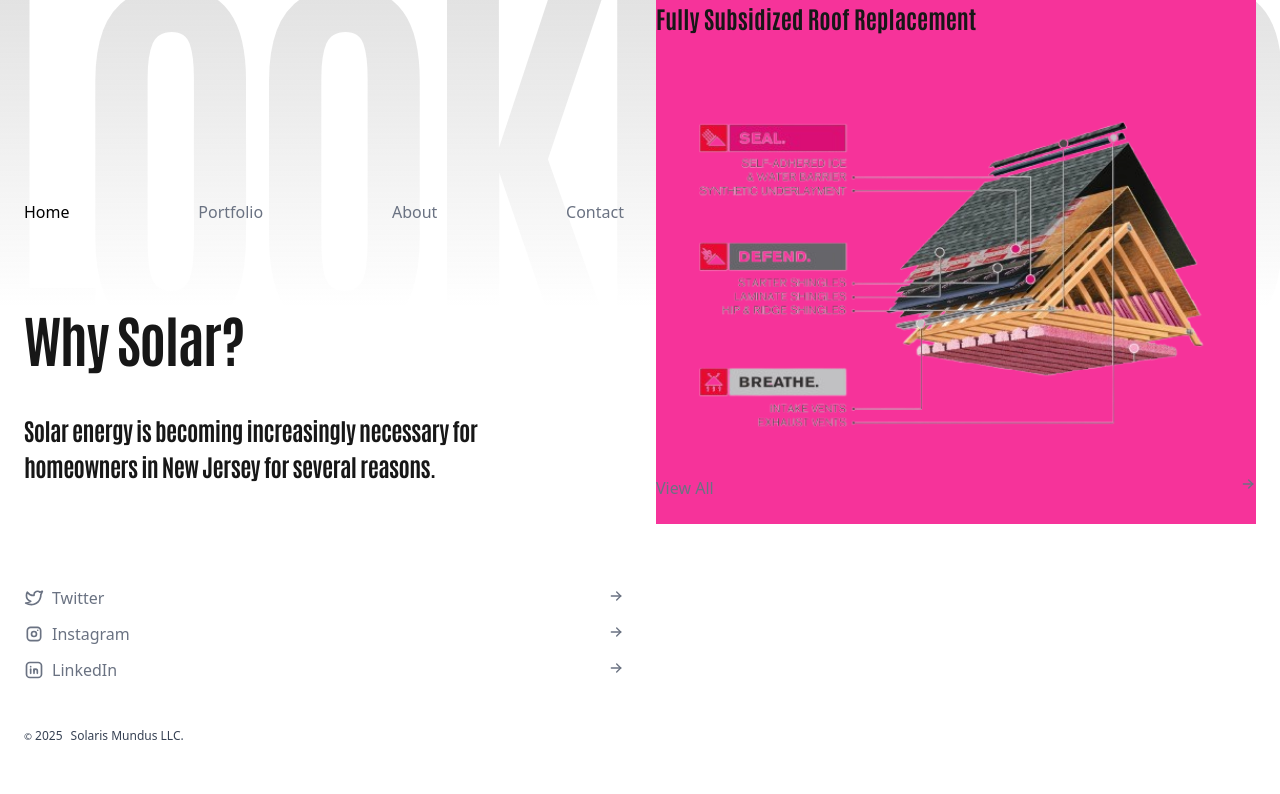
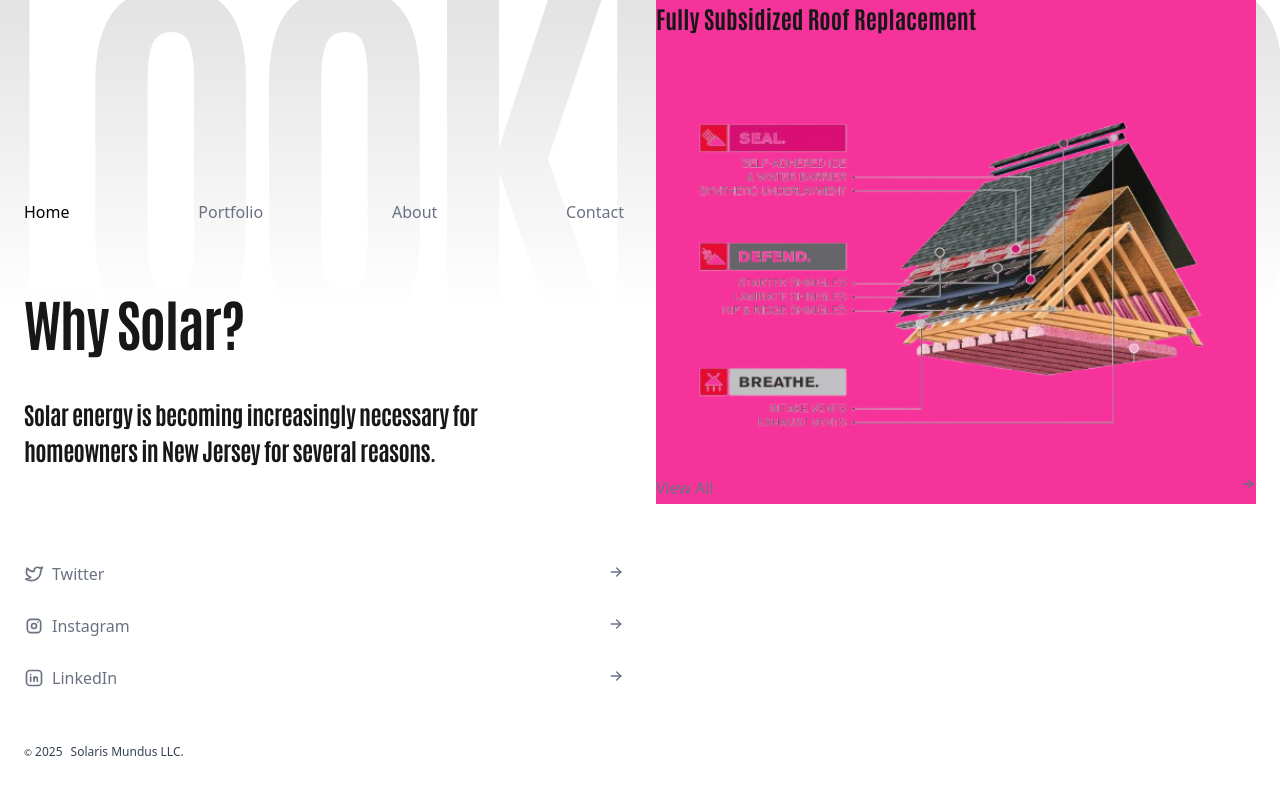
Before and after one commit to kingmadeit/solaris_mundus, a Next.js app: page / in a window 1280 px wide. Shown: the top 794 px of the page. Built offline with nearby package versions, Linux system fonts and the light colour scheme.

Commit message:
implement smart link hover state

```diff
--- a/src/app/globals.css
+++ b/src/app/globals.css
@@ -11,8 +11,6 @@
     --foreground: #ededed;
   }
 } */
-
-* {box-sizing: border-box;}
 
 body {
   background: var(--background);
@@ -55,7 +53,6 @@
   content: '';
   position: absolute;
   left: 0;
-  bottom: -8px;
   height: 1px;
   width: 0%;
   background-color: black;
@@ -67,3 +64,11 @@
   width: 100%;
   opacity: 0.05;
 }
+
+.after-bottom-0::after {
+  bottom: 0;
+}
+
+.after-bottom-neg-8::after {
+  bottom: -8px;
+}
--- a/src/app/page.tsx
+++ b/src/app/page.tsx
@@ -8,7 +8,7 @@
   return  (
     <motion.div {...fadeInLeftAnimation} className={`bg-pink-500 ${PAGE_CONTENT_PT}`}>
       <PortfolioShowcase items={[portfolioItems[0]]} className="flex-col"/>
-      <SmartLink className="py-6" href="/portfolio">View All</SmartLink>
+      <SmartLink className="pt-6 pb-1 text-gray-500 after-bottom-0" href="/portfolio">View All</SmartLink>
     </motion.div>
 
   )
--- a/src/components/Nav.tsx
+++ b/src/components/Nav.tsx
@@ -23,7 +23,7 @@
         {navLinks.map((link: NavLink) => (
           <li key={link.id}>
             <Link href={link.href} className={clsx(
-              'text-[clamp(1rem,2vw,1rem)] relative hover:text-black transition link-lightning',
+              'after-bottom-neg-8 text-[clamp(1rem,2vw,1rem)] relative hover:text-black transition link-lightning',
               pathname === link.href ? 'text-black' : 'text-gray-500'
             )}>
               {link.name}
--- a/src/components/SmartLink.tsx
+++ b/src/components/SmartLink.tsx
@@ -13,6 +13,7 @@
 
 
 const EXTERNAL = ['http', 'https', 'www', '//'];
+const componentClass = "smart-link after-bottom-0 relative link-lightning flex justify-between";
 
 const SmartLink = ({href, children, target, rel, className}: SmartLinkProps) => {
 
@@ -24,7 +25,7 @@
                 href={href}
                 target={target || '_blank'}
                 rel={rel || 'noopener noreferrer'}
-                className={clsx(className, 'flex justify-between')}>
+                className={clsx(componentClass, className)}>
                 {children}
                 <IconArrowRight className='w-4 h-4'/>
             </a>
@@ -32,7 +33,7 @@
     }
 
     return (
-        <Link href={href} className={clsx(className, 'flex justify-between text-gray-500')}>
+        <Link href={href} className={clsx(className, componentClass)}>
             {children}
             <IconArrowRight className='w-4 h-4'/>
         </Link>
--- a/src/components/SocialLink.tsx
+++ b/src/components/SocialLink.tsx
@@ -9,7 +9,7 @@
 const SocialLink = ({link}: SocialLinkProps) => {
   const { href, icon: Icon, name } = link;
   return (
-    <SmartLink className='w-full flex text-gray-500 py-2 font-normal text-[clamp(1rem, 2vw, 1rem)] justify-between' href={href} target='_blank' rel='noopener noreferrer'>
+    <SmartLink className='w-full flex text-gray-500 py-4 font-normal text-[clamp(1rem, 2vw, 1rem)] justify-between' href={href} target='_blank' rel='noopener noreferrer'>
       <div className='w-90 h-5 items-center flex space-x-2'>
         {Icon && <Icon className='w-5 h-5' />}
         <span className='label'>{name}</span>
```
